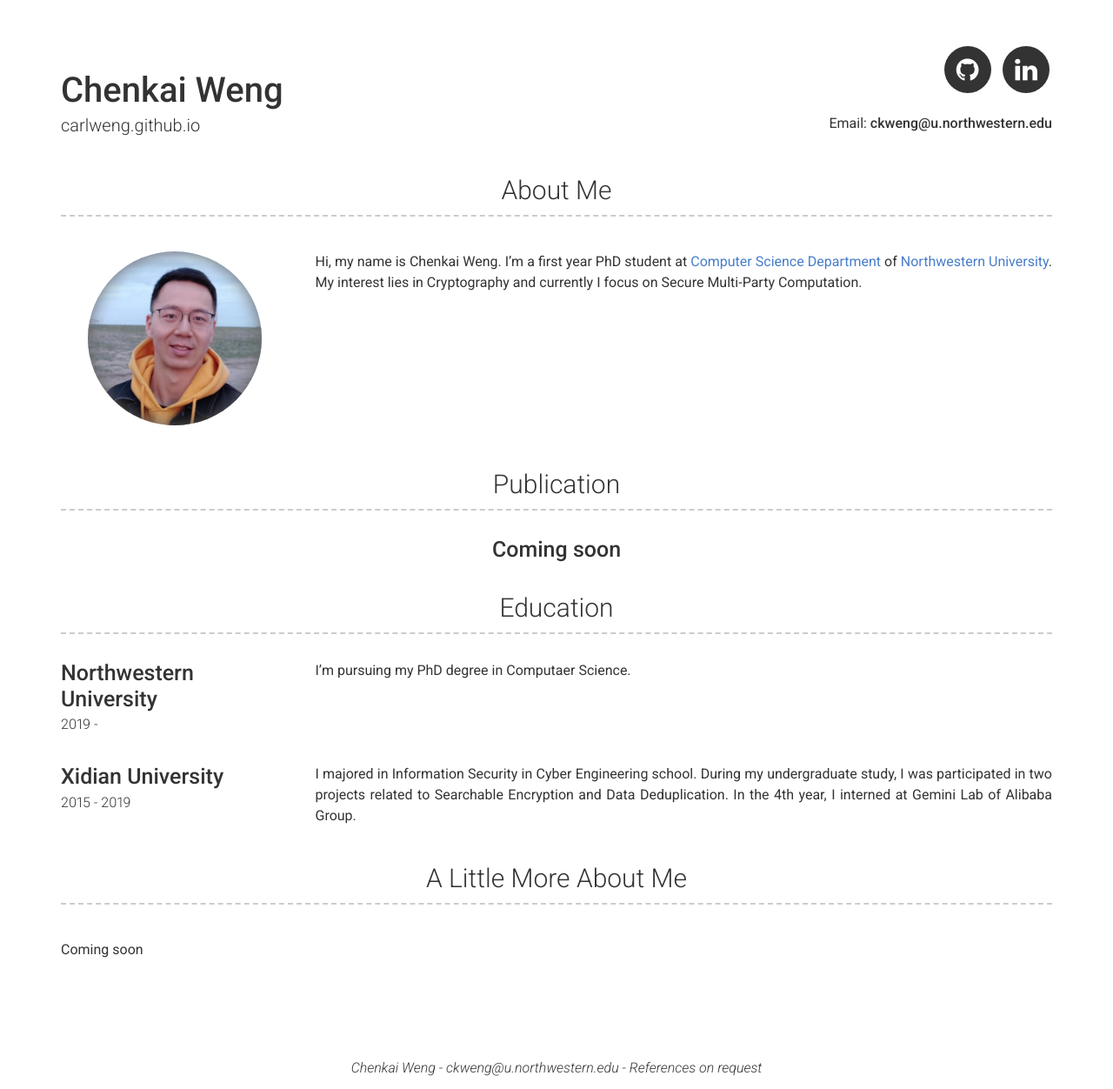
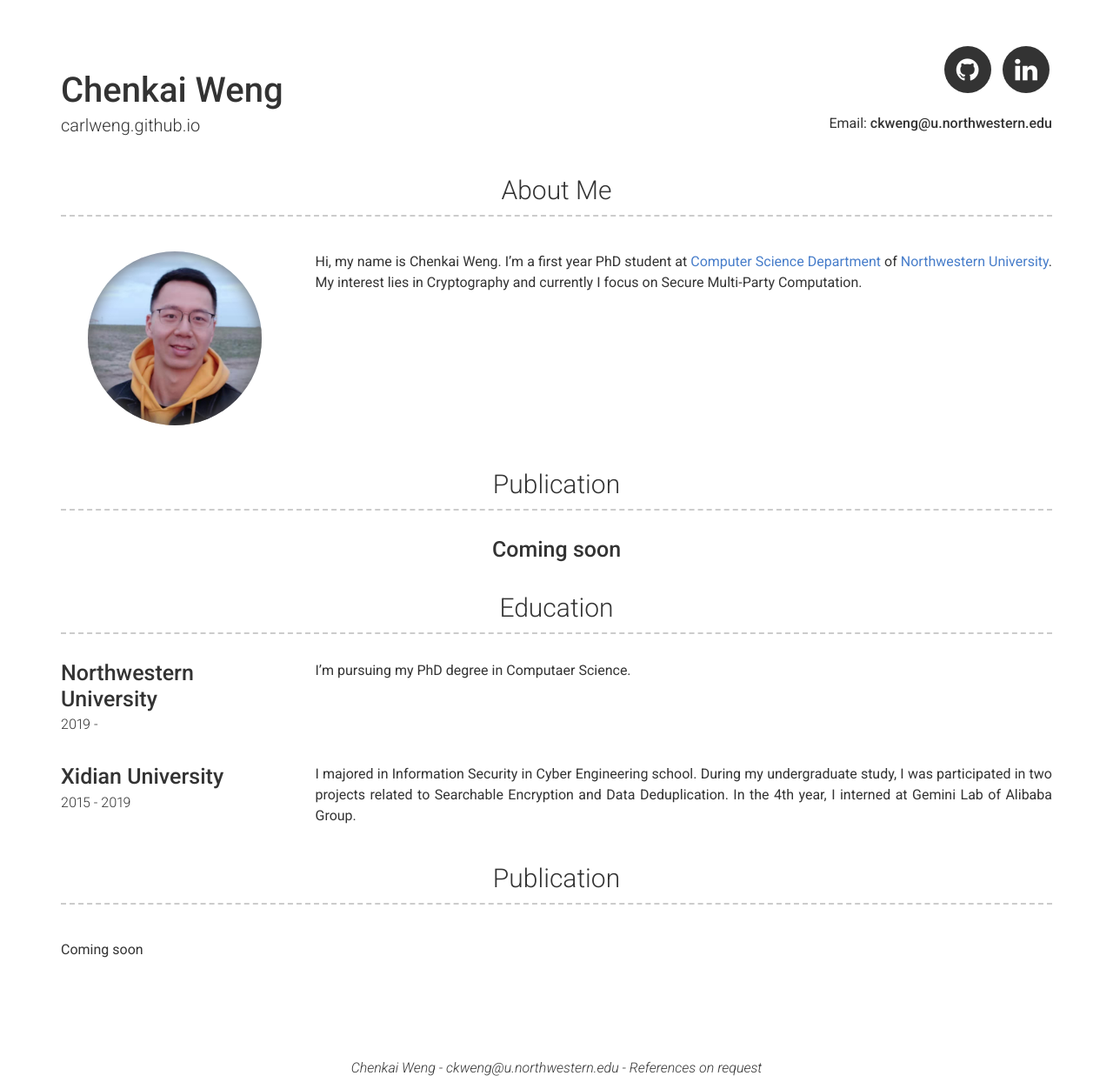
Before and after one commit to carlweng/carlweng.github.io, a Jekyll site: the page built from index.md, in a window 1280 px wide. Shown: the whole page at 87% size. Built offline with Jekyll 4.4.1, drawn with Linux system fonts in a browser that asks for light colours.

Commit message:
publication

```diff
--- a/_includes/more.html
+++ b/_includes/more.html
@@ -1,5 +1,5 @@
 <div class="container more-container">
-  <h3>{{ site.more_title | default: "A Little More About Me" }}</h3>
+  <h3>{{ site.more_title | default: "Publication" }}</h3>
   <div class="row clearfix">
     <div class="col-md-12">
       {{ site.more_content | strip | markdownify }}
```
